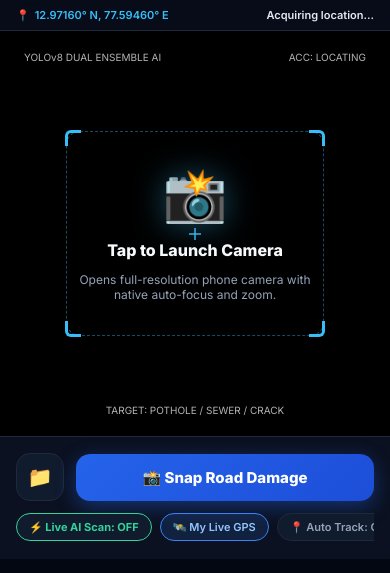
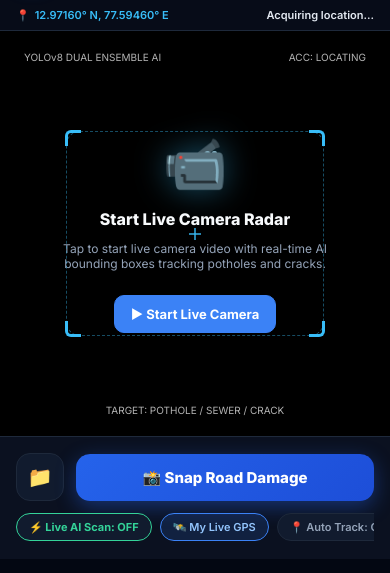
Before and after one commit to Narasima25/roadguard-ai, a Flask app: page /mobile in a window 390 px wide. Shown: the part 53-626 px from the top of the page. Run offline with Flask 3, Linux system fonts and the light colour scheme; some libraries are stand-ins or nearby versions.

Commit message:
Upgrade crack model with high-accuracy detector (8 cracks identified) and fix mobile live camera stream initialization

```diff
--- a/server/app.py
+++ b/server/app.py
@@ -455,7 +455,9 @@ def detect_damage():
                     x1, y1, x2, y2 = map(int, box.xyxy[0].tolist())
                     conf = float(box.conf[0])
                     cls_id = int(box.cls[0])
-                    raw_cls = crack_model.names.get(cls_id, f"Damage {cls_id}")
+                    raw_cls = crack_model.names.get(cls_id, "crack")
+                    if "background" in raw_cls.lower():
+                        continue
                     raw_candidates.append({
                         "raw_cls": raw_cls,
                         "confidence": round(conf, 3),
@@ -625,13 +627,15 @@ def detect_live_frame():
 
     if crack_model is not None:
         try:
-            c_res = crack_model.predict(img, conf=0.20, imgsz=384, device="cpu", verbose=False)
+            c_res = crack_model.predict(img, conf=0.18, imgsz=384, device="cpu", verbose=False)
             for r in c_res:
                 for box in r.boxes:
                     x1, y1, x2, y2 = map(int, box.xyxy[0].tolist())
                     conf = float(box.conf[0])
                     cls_id = int(box.cls[0])
-                    raw_cls = crack_model.names.get(cls_id, f"Damage {cls_id}")
+                    raw_cls = crack_model.names.get(cls_id, "crack")
+                    if "background" in raw_cls.lower():
+                        continue
                     raw_candidates.append({
                         "raw_cls": raw_cls,
                         "confidence": round(conf, 2),
--- a/templates/mobile.html
+++ b/templates/mobile.html
@@ -925,13 +925,16 @@
         </div>
       </div>
 
-      <!-- Fallback Tap-to-Snap Splash (if live stream idle) -->
-      <div class="viewfinder-splash" id="viewfinder-splash" onclick="triggerCameraCapture()">
-        <span class="splash-icon">📸</span>
-        <p style="font-weight: 800; font-size: 16px; color: #f8fafc;">Tap to Launch Camera</p>
-        <p style="font-size: 12px; color: #94a3b8; max-width: 260px;">
-          Opens full-resolution phone camera with native auto-focus and zoom.
+      <!-- Live Camera Stream Activation Splash -->
+      <div class="viewfinder-splash" id="viewfinder-splash" onclick="startLiveCameraScanner()">
+        <span class="splash-icon">📹</span>
+        <p style="font-weight: 800; font-size: 16px; color: #f8fafc;">Start Live Camera Radar</p>
+        <p style="font-size: 12px; color: #94a3b8; max-width: 270px; margin-bottom: 12px;">
+          Tap to start live camera video with real-time AI bounding boxes tracking potholes and cracks.
         </p>
+        <button class="btn-sheet-action primary" style="max-width: 200px; font-size: 13px; padding: 10px 16px;" onclick="event.stopPropagation(); startLiveCameraScanner();">
+          ▶ Start Live Camera
+        </button>
       </div>
     </div>
 
@@ -940,10 +943,10 @@
 
       <!-- Primary Shutter Button -->
       <div class="shutter-row">
-        <button class="btn-gallery-pick" onclick="triggerCameraCapture()" title="Open Camera / Gallery">
+        <button class="btn-gallery-pick" onclick="triggerCameraCapture()" title="Open Gallery / Photos">
           📁
         </button>
-        <button class="btn-shutter" onclick="triggerCameraCapture()">
+        <button class="btn-shutter" onclick="handleShutterPress()">
           📸 Snap Road Damage
         </button>
       </div>
@@ -2030,27 +2033,87 @@
     let liveAiInterval = null;
     let activeLiveDetections = [];
 
-    async function initLiveStreamIfSecure() {
-      if (!navigator.mediaDevices || !navigator.mediaDevices.getUserMedia) return;
+    async function startLiveCameraScanner() {
+      triggerHaptic();
+      const video = document.getElementById('camera-video');
+      const splash = document.getElementById('viewfinder-splash');
+
+      if (!navigator.mediaDevices || !navigator.mediaDevices.getUserMedia) {
+        showToast('⚠️ Live camera stream not supported. Using photo snap.');
+        triggerCameraCapture();
+        return;
+      }
+
       try {
+        showToast('📹 Accessing camera feed...');
         const stream = await navigator.mediaDevices.getUserMedia({
           video: { facingMode: { ideal: "environment" }, width: { ideal: 1280 } },
           audio: false
         });
-        const video = document.getElementById('camera-video');
         video.srcObject = stream;
+        video.setAttribute('playsinline', '');
+        video.setAttribute('autoplay', '');
+        video.setAttribute('muted', '');
         video.style.display = 'block';
-        document.getElementById('viewfinder-splash').style.display = 'none';
-
-        // Auto-start live AI scan once video stream flows
-        video.onloadedmetadata = () => {
-          setTimeout(() => {
-            if (!liveAiActive) startLiveAiScan();
-          }, 600);
-        };
-      } catch (e) {
-        console.warn('Live stream initialization skipped:', e);
-      }
+        if (splash) splash.style.display = 'none';
+
+        try {
+          await video.play();
+        } catch (playErr) {
+          console.warn('Video play triggered:', playErr);
+        }
+
+        startLiveAiScan();
+        showToast('⚡ Live AI Camera Radar Active!');
+      } catch (err) {
+        console.error('Camera stream access failed:', err);
+        showToast('⚠️ Camera permission denied. Opening photo picker...');
+        triggerCameraCapture();
+      }
+    }
+
+    function handleShutterPress() {
+      triggerHaptic();
+      const video = document.getElementById('camera-video');
+      // If live camera is actively streaming on screen, grab the frame directly!
+      if (video && video.srcObject && video.videoWidth > 0 && !video.paused) {
+        captureFrameFromLiveStream();
+      } else {
+        triggerCameraCapture();
+      }
+    }
+
+    function captureFrameFromLiveStream() {
+      const video = document.getElementById('camera-video');
+      const offCanvas = document.createElement('canvas');
+      const vw = video.videoWidth || 1280;
+      const vh = video.videoHeight || 720;
+      const maxDim = 1024;
+      let w = vw;
+      let h = vh;
+      if (w > maxDim || h > maxDim) {
+        if (w > h) { h = Math.round((h * maxDim) / w); w = maxDim; }
+        else { w = Math.round((w * maxDim) / h); h = maxDim; }
+      }
+      offCanvas.width = w;
+      offCanvas.height = h;
+      const ctx = offCanvas.getContext('2d');
+      ctx.drawImage(video, 0, 0, w, h);
+      offCanvas.toBlob((blob) => {
+        if (!blob) return;
+        selectedFile = new File([blob], "live_snap.jpg", { type: "image/jpeg" });
+        const previewUrl = URL.createObjectURL(selectedFile);
+        document.getElementById('preview-img').src = previewUrl;
+        document.getElementById('preview-card').style.display = 'block';
+        document.getElementById('result-sheet').style.display = 'none';
+        document.getElementById('preview-card').scrollIntoView({ behavior: 'smooth' });
+        showToast('📷 Frame snapped! Running AI Inspection...');
+        uploadAndRunInference();
+      }, 'image/jpeg', 0.85);
+    }
+
+    async function initLiveStreamIfSecure() {
+      // Background check without popping permission prematurely
     }
 
     function toggleLiveAiScan() {
@@ -2061,15 +2124,8 @@
         stopLiveAiScan();
         showToast('⏹️ Live AI Radar paused');
       } else {
-        if (!video.srcObject) {
-          initLiveStreamIfSecure().then(() => {
-            if (video.srcObject) {
-              startLiveAiScan();
-              showToast('⚡ Live Real-Time AI Radar Active');
-            } else {
-              showToast('⚠️ Grant camera permission to view live feed');
-            }
-          });
+        if (!video.srcObject || video.paused) {
+          startLiveCameraScanner();
         } else {
           startLiveAiScan();
           showToast('⚡ Live Real-Time AI Radar Active');
```
Also changed, not shown: 1 other file.
